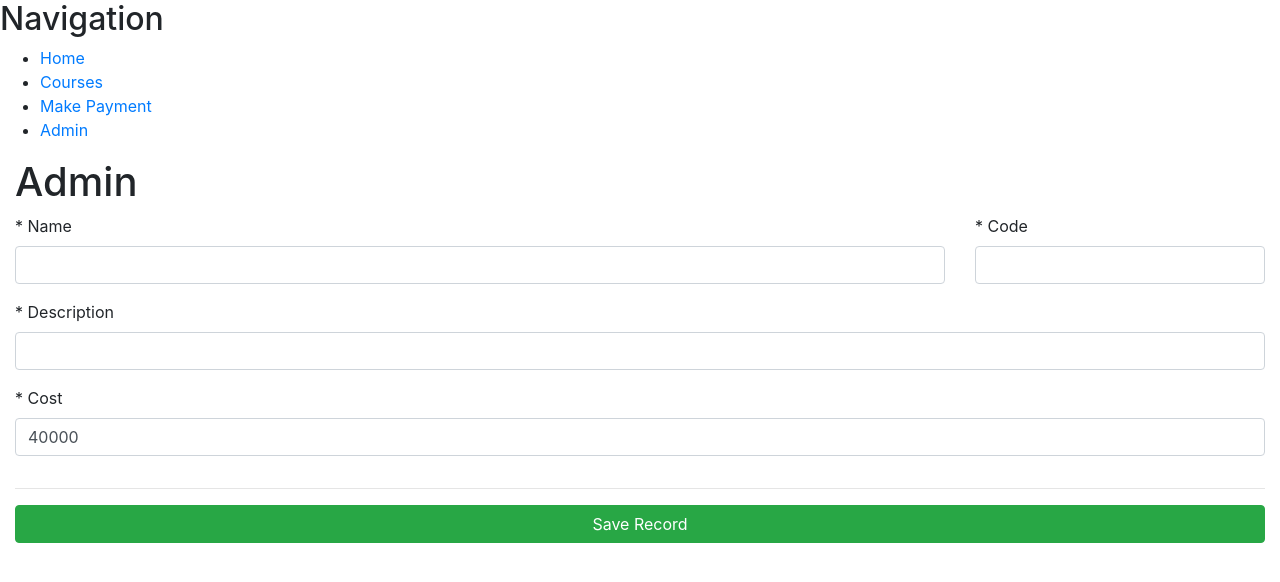
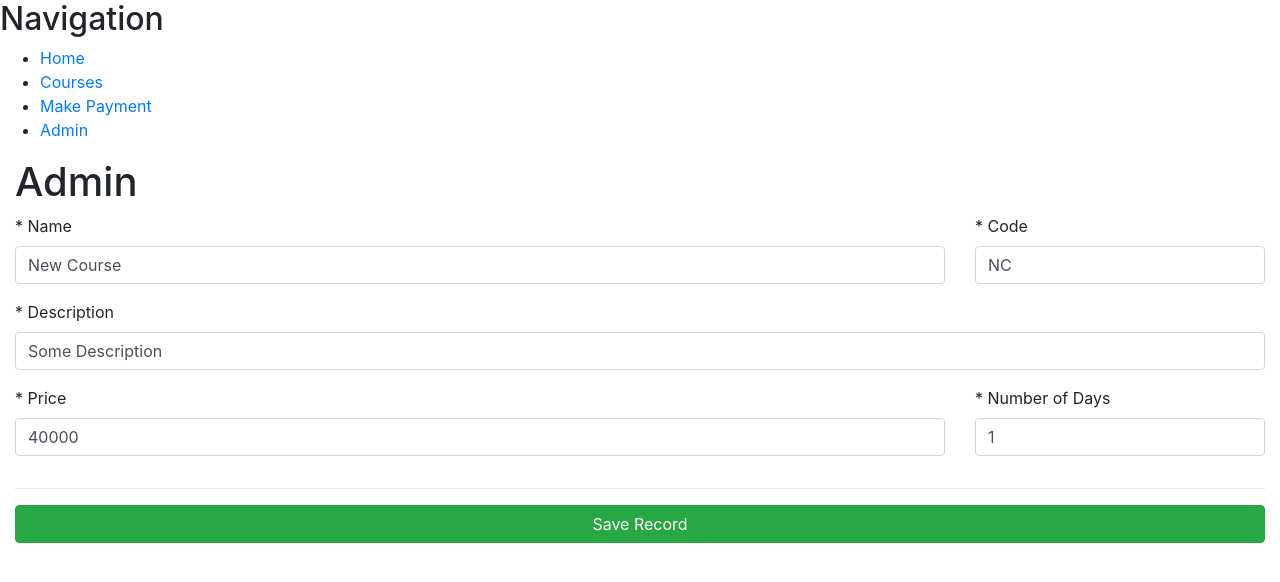
Before and after one commit to ralampay/trainocate-ecommerce-web, a React (Create React App) app: page /admin in a window 1280 px wide. Shown: the top 582 px of the page. Built offline with nearby package versions, Linux system fonts and the light colour scheme; the HTML template or start-up script is replaced by a standard one.

Commit message:
Added integration for saving courses to backend

```diff
--- a/src/AdminCourseForm.js
+++ b/src/AdminCourseForm.js
@@ -1,4 +1,5 @@
 import React from "react";
+import $ from 'jquery';
 
 import ErrorNotification from "./ErrorNotification";
 
@@ -7,11 +8,13 @@ export default class AdminCourseForm extends React.Component {
     super(props);
 
     this.state = {
-      name: props.name || "",
-      code: props.code || "",
-      description: props.description || "",
-      cost: props.cost || 40000.00,
+      name: props.name || "New Course",
+      code: props.code || "NC",
+      description: props.description || "Some Description",
+      price: props.price || 40000.00,
+      numDays: props.numDays || 1,
       isSubmitting: false,
+      apiSaveCourse: props.apiSaveCourse,
       errors: []
     }
   }
@@ -20,6 +23,49 @@ export default class AdminCourseForm extends React.Component {
     this.setState({
       isSubmitting: true,
       errors: []
+    });
+
+    var context = this;
+
+    var data = {
+      code:         context.state.code,
+      name:         context.state.name,
+      description:  context.state.description,
+      price:        context.state.price,
+      num_days:     context.state.numDays
+    }
+
+    console.log(data);
+
+    var payload = JSON.stringify(data);
+    console.log(payload);
+
+    $.ajax({
+      url: context.props.apiSaveCourse,
+      method: 'POST',
+      headers: {
+        'Access-Control-Allow-Methods': '*',
+        'Access-Control-Allow-Headers': '*',
+        'Access-Control-Allow-Origin': '*',
+        'Access-Control-Allow-Credentials': 'true'
+      },
+      data: payload,
+      success: function(response) {
+        console.log(response);
+        alert("Successfully saved course!");
+
+        context.setState({
+          isSubmitting: false
+        });
+      },
+      error: function(response) {
+        console.log(response);
+        alert("Something went wrong!");
+
+        context.setState({
+          isSubmitting: false
+        });
+      }
     });
   }
 
@@ -41,9 +87,15 @@ export default class AdminCourseForm extends React.Component {
     });
   }
 
-  handleCostChanged(event) {
+  handlePriceChanged(event) {
     this.updateState({
-      cost: event.target.value
+      price: event.target.value
+    });
+  }
+
+  handleNumDaysChanged(event) {
+    this.updateNumDays({
+      numDays: event.target.value
     });
   }
 
@@ -97,16 +149,30 @@ export default class AdminCourseForm extends React.Component {
           </div>
         </div>
         <div className="row">
-          <div className="col">
+          <div className="col-md-9 col-xs-12">
             <div className="form-group">
               <label>
-                * Cost
+                * Price
               </label>
               <input
-                value={this.state.cost}
+                value={this.state.price}
                 type="number"
                 className="form-control"
-                onChange={this.handleCostChanged.bind(this)}
+                onChange={this.handlePriceChanged.bind(this)}
+                disabled={this.state.isSubmitting}
+              />
+            </div>
+          </div>
+          <div className="col-md-3 col-xs-12">
+            <div className="form-group">
+              <label>
+                * Number of Days
+              </label>
+              <input
+                value={this.state.numDays}
+                type="number"
+                className="form-control"
+                onChange={this.handleNumDaysChanged.bind(this)}
                 disabled={this.state.isSubmitting}
               />
             </div>
--- a/src/AdminIndex.js
+++ b/src/AdminIndex.js
@@ -18,6 +18,7 @@ export default class AdminIndex extends React.Component {
           Admin
         </h1>
         <AdminCourseForm
+          apiSaveCourse={this.props.apiSaveCourse}
         />
       </div>
     );
--- a/src/App.js
+++ b/src/App.js
@@ -14,6 +14,10 @@ import AdminIndex from "./AdminIndex";
 export default class App extends React.Component {
   constructor(props) {
     super(props);
+
+    this.state = {
+      apiSaveCourse: props.apiBaseUrl + props.endpointAdminSaveCourse
+    }
   }
 
   render() {
@@ -39,6 +43,7 @@ export default class App extends React.Component {
           </Route>
           <Route exact path="/admin">
             <AdminIndex
+              apiSaveCourse={this.state.apiSaveCourse}
             />
           </Route>
         </Switch>
--- a/src/index.js
+++ b/src/index.js
@@ -15,7 +15,9 @@ const envVariables = process.env;
 const {
   XENDIT_TOKEN,
   XENDIT_BASE_URL,
-  TRAINOCATE_PAYMENT_ENDPOINT
+  TRAINOCATE_PAYMENT_ENDPOINT,
+  API_BASE_URL,
+  ENDPOINT_ADMIN_SAVE_COURSE
 } = envVariables;
 
 document.addEventListener("DOMContentLoaded", () => {
@@ -24,6 +26,8 @@ document.addEventListener("DOMContentLoaded", () => {
       xenditToken={XENDIT_TOKEN}
       xenditBaseUrl={XENDIT_BASE_URL}
       urlPayment={TRAINOCATE_PAYMENT_ENDPOINT}
+      apiBaseUrl={API_BASE_URL}
+      endpointAdminSaveCourse={ENDPOINT_ADMIN_SAVE_COURSE}
     />,
     document.getElementById('root')
   )
```
Also changed, not shown: 1 other file (tests, documents, lock files or other folders).
